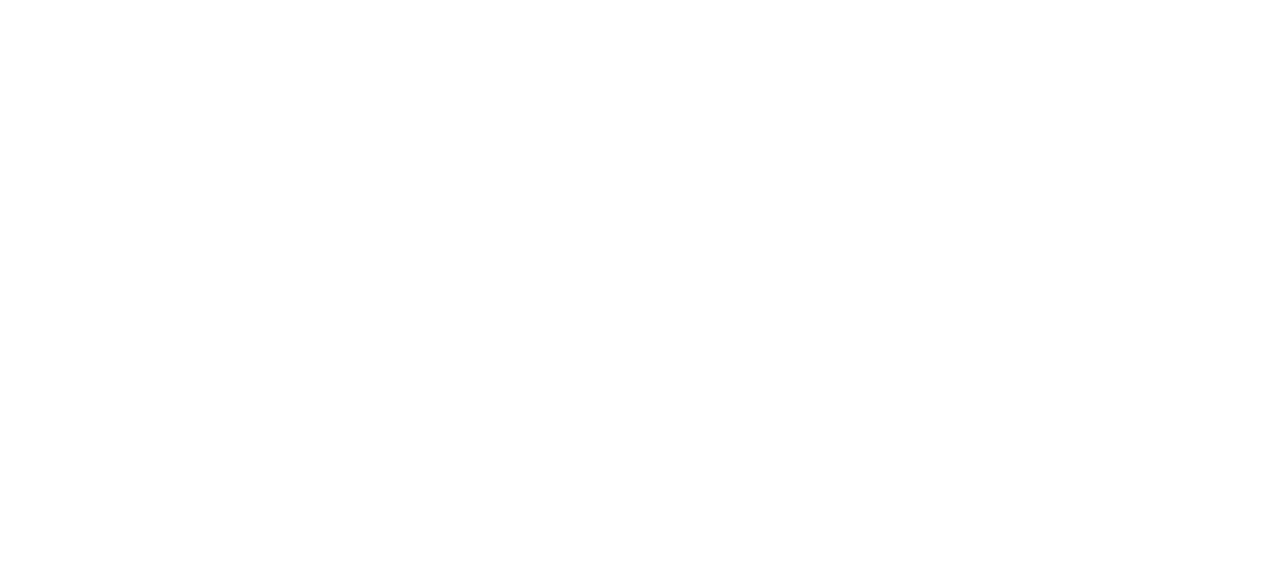
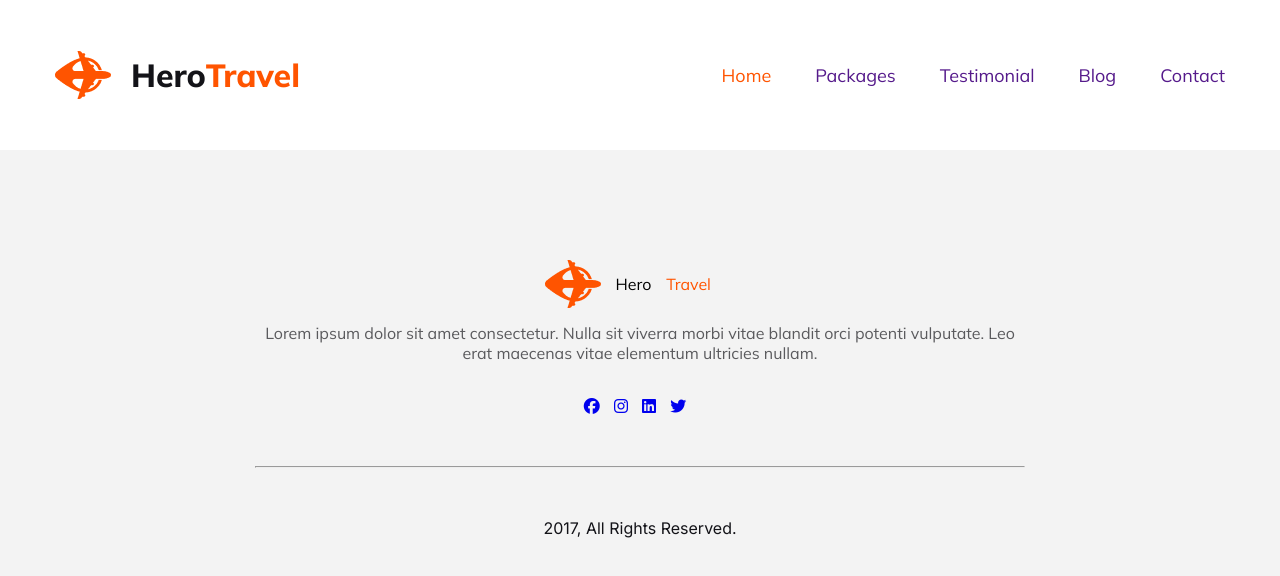
Before and after one commit to didarulZend1981/web9-0916-assignment-02, a plain HTML site: page index.html in a window 1280 px wide. Drawn offline with Linux system fonts and the light colour scheme.

Commit message:
nav & footer

```diff
--- a/index.html
+++ b/index.html
@@ -13,8 +13,56 @@
   </style>
 </head>
 <body>
-  <header></header>
+  <header>
+    <section class="title-nav main-contain">
+      <div class="title">
+        <img src="Images/Group4007(2).png" alt="">Hero <span class="title-color">Travel</span>
+      </div>
+      <div class="nav">
+        <ul>
+          <li><a href="" class="active">Home</a></li>
+          <li><a href="">Packages</a></li>
+          <li><a href="">Testimonial</a></li>
+          <li><a href="">Blog</a></li>
+          <li><a href="">Contact</a></li>
+        </ul>
+
+      </div>
+
+
+    </section>
+  </header>
   <main></main>
-  <footer></footer>
+  <footer>
+    <section class="main-contain footer-contain">
+      <div class="footer">
+        <img src="Images/Group4007(2).png" alt="">Hero <span class="title-color">Travel</span>
+      </div>
+      <p class="footer-description">
+        Lorem ipsum dolor sit amet consectetur. Nulla sit viverra morbi vitae blandit orci potenti vulputate. Leo erat maecenas vitae elementum ultricies nullam.
+      </p>
+      <div class="social">
+        <ul>
+          <div class="social-link">
+            <a href="#" class="social-image"><i class="fa-brands fa-facebook"></i></a>
+
+            <a href="#" class="social-image"><i class="fa-brands fa-instagram"></i></a>
+            <a href="#" class="social-image"><i class="fa-brands fa-linkedin"></i></a>
+            <a href="#" class="social-image"><i class="fa-brands fa-twitter"></i></a>
+          </div>
+
+        </ul>
+
+      </div>
+      <div class="divider">
+          <hr>
+      </div>
+
+      <div class="copy">
+        2017, All Rights Reserved.
+      </div>
+    </section>
+
+  </footer>
 </body>
 </html>
--- a/style.css
+++ b/style.css
@@ -7,7 +7,107 @@
 *{
   margin: 0;
   padding: 0;
-
+  /* background: #FFF; */
   font-family: 'Inter', sans-serif;
   font-family: 'Mulish', sans-serif;
 }
+.main-contain{
+  max-width: 1170px;
+  margin: 0 auto;
+  /* border: 1px solid red; */
+}
+.title{
+  display: flex;
+  align-items: center;
+  color: #131318;
+  font-size: 2rem;
+  font-weight: 800;
+
+
+}
+span.title-color{
+  color: #FF5400;
+}
+.title>img{
+  margin-right: 20px;
+}
+.title-nav{
+  display: flex;
+  justify-content: space-between;
+  align-items: center;
+  margin: 50px auto;
+  height: 50px;
+  color: #424247;
+  font-size: 18px;
+  font-weight: 400;
+
+
+}
+.nav>ul{
+  display: flex;
+  justify-content: space-between;
+  gap: 44px;
+}
+.nav>ul>li{
+  list-style: none;
+  }
+.nav>ul>li>a{
+    text-decoration: none;
+}
+.nav>ul>li>a.active{
+  color: #FF5400;
+}
+.nav>ul>li>a:hover{
+  color: #FF5400;
+}
+/* footer */
+footer{
+  height: 500px;
+  background: rgba(19, 19, 24, 0.05);
+}
+.footer-contain{
+
+  max-width: 770px;
+  max-height: 282px;
+  /* border: 2px solid #FF5400; */
+  text-align: center;
+  padding-top: 110px;
+}
+.footer{
+
+    display: flex;
+    align-items: center;
+    gap: 15px;
+    width: 191px;
+    /* margin: 0; */
+    /* border: 1px solid; */
+    margin: 0 auto;
+}
+.footer-description{
+  color: #5A5A5D;
+
+text-align: center;
+
+font-size: 1rem;
+margin-top: 15px;
+margin-bottom: 33px;
+font-weight: 400;
+line-height: 20px; /* 162.5% */
+}
+.divider{
+  margin: 50px auto;
+  background: rgba(19, 19, 24, 0.05);
+}
+a.social-image {
+  margin-right: 10px;
+}
+.copy{
+  color: #131318;
+  font-family: Inter;
+  font-size: 16px;
+  font-style: normal;
+  font-weight: 300;
+  line-height: normal;
+}
+
+/* ending footer */
```
Also changed, not shown: Images/Group13.png (renamed from Images/Group 13 (1) (1).png), Images/Group39.png (renamed from Images/Group 39.png), Images/Group40.png (renamed from Images/Group 40.png), Images/Group4007(2).png (renamed from Images/Group 40071 (2).png), Images/Group40089.png (renamed from Images/Group 40089.png), Images/Rectangle10.png (renamed from Images/Rectangle 10.png), Images/Rectangle11.png (renamed from Images/Rectangle 11.png), Images/Rectangle4.png (renamed from Images/Rectangle 4.png), Images/Rectangle5.png (renamed from Images/Rectangle 5.png), Images/Rectangle6.png (renamed from Images/Rectangle 6.png), Images/Rectangle7.png (renamed from Images/Rectangle 7.png), Images/Rectangle8.png (renamed from Images/Rectangle 8.png), Images/Rectangle81.png (renamed from Images/Rectangle 8 (1).png), Images/Rectangle9.png (renamed from Images/Rectangle 9.png).
